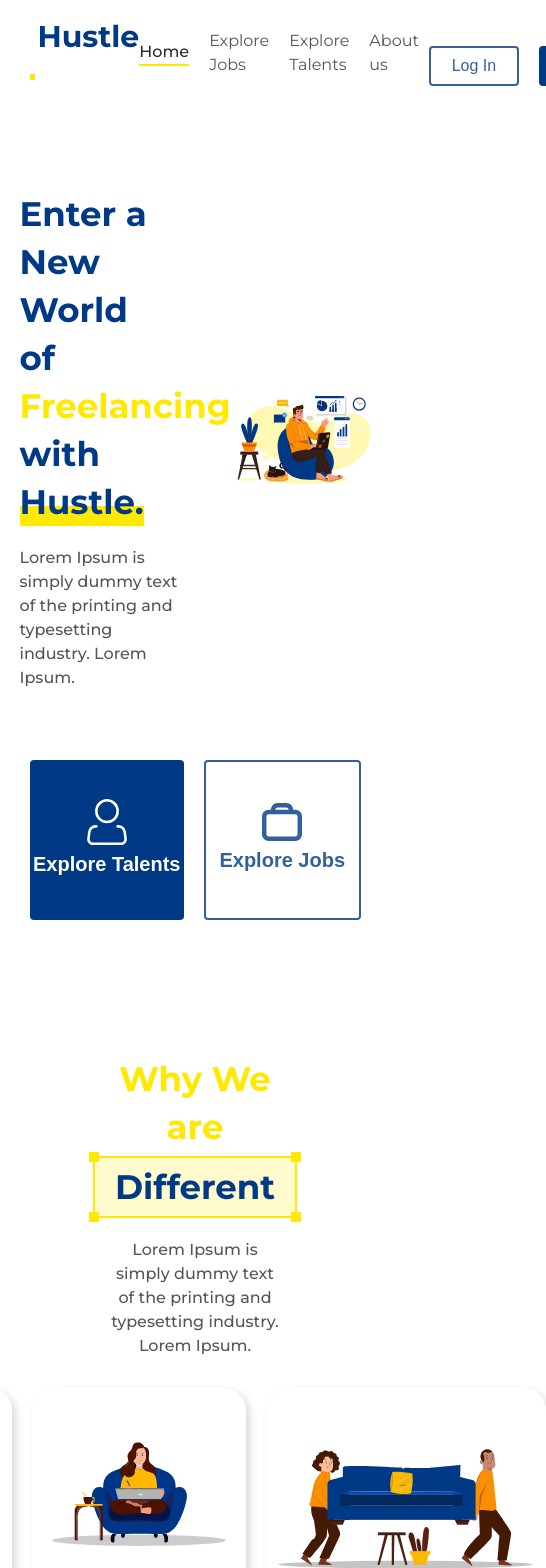
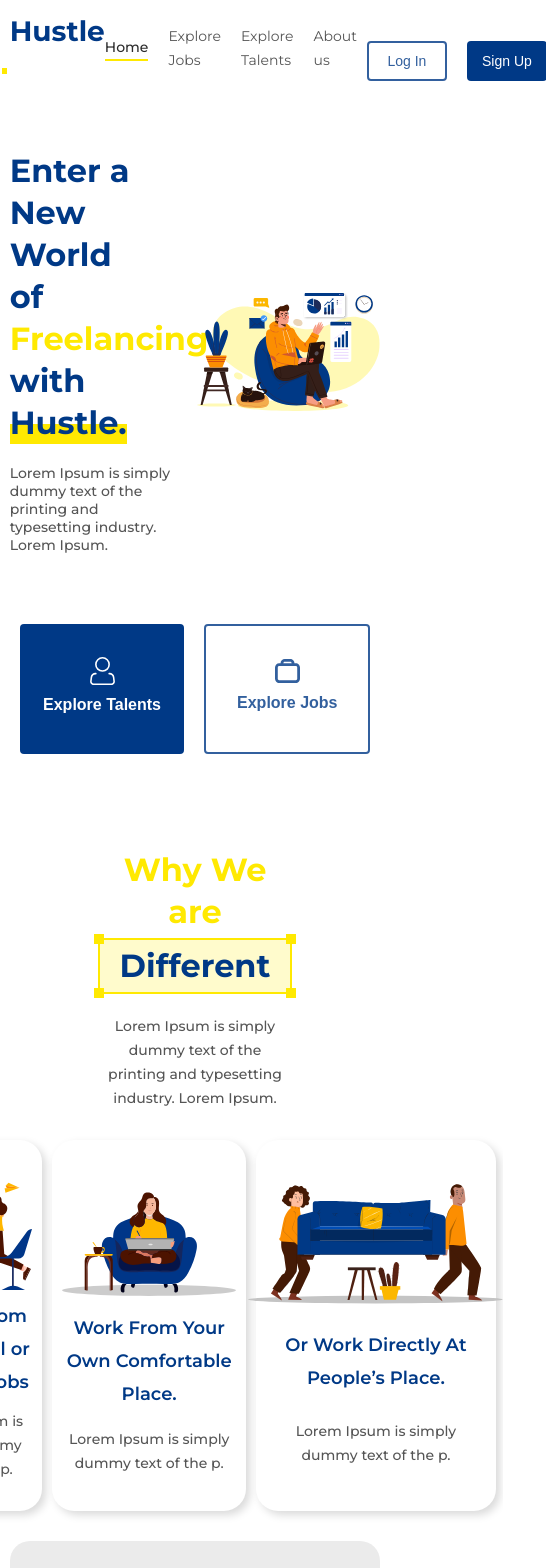
Before and after one commit to ayushagrahari0511/hustle, a React (Create React App) app: page / in a window 390 px wide. Shown: the top 1568 px of the page, 546 px wide, since content can reach past the window. Built offline with nearby package versions, Linux system fonts and the light colour scheme.

Commit message:
initial commit

```diff
--- a/src/components/Footer/Footer.module.css
+++ b/src/components/Footer/Footer.module.css
@@ -1,5 +1,6 @@
 .wrapper {
     width: 100%;
+    padding-top: 7rem;
     display: flex;
     flex-direction: column;
     align-items: center;
@@ -85,18 +86,46 @@
 
 /*  */
 @media (max-width: 1400px) {
-
+    .social_icons > a > img {
+        width: 4rem;
+        cursor: pointer;
+    }
 }
 
 
 @media (max-width: 1199.98px) {
+    .hustle {
+        line-height: 3.8rem;
+    }
+    .hustle::before {
+        height: 1.5rem;
+    }
 
+    .social_icons > a > img {
+        width: 3.5rem;
+        cursor: pointer;
+    }
 }
 
 
 /* for Medium devices such as tablets */
 @media (max-width: 991.98px) {
+    .wrapper {
+        grid-gap: 1rem;
+    }
 
+    .social_icons > a > img {
+        width: 3rem;
+        cursor: pointer;
+    }
+
+    .social_icons {
+        grid-gap: 2rem;
+    }
+
+    .links {
+        grid-gap: 3rem;
+    }
 }
 
 /* Small devices (landscape phone, ) */
--- a/src/components/Home/Feature/Feature.module.css
+++ b/src/components/Home/Feature/Feature.module.css
@@ -1,5 +1,5 @@
 .container {
-    padding: 5rem 0;
+    padding-top: 5rem;
     width: 100%;
     display: flex;
     flex-direction: column;
@@ -97,7 +97,7 @@
 
 .img {
     display: flex;
-    align-items: flex-end;
+    align-items: center;
     justify-content: flex-end;
 }
 
@@ -164,7 +164,37 @@
 
 
 /* for Medium devices such as tablets */
-@media (max-width: 991.98px) {}
+@media (max-width: 991.98px) {
+    .title {
+        margin-top: 1rem;
+    }
+
+    .feature {
+        grid-column-gap: 1rem;
+    }
+
+    .desc {
+        width: 60%;
+    }
+
+    .desc>h5 {
+        font-size: 1.4rem;
+        margin-bottom: 0;
+    }
+
+    .client_feature>h3 {
+        font-size: 1.8rem;
+    }
+
+    .client_feature>img {
+        width: 1.5rem;
+    }
+
+    .desc>button {
+        width: 12rem;
+        height: 4rem;
+    }
+}
 
 /* Small devices (landscape phone, ) */
 
--- a/src/components/Home/Hero/Hero.module.css
+++ b/src/components/Home/Hero/Hero.module.css
@@ -59,7 +59,7 @@
 }
 
 .hero1_right > img {
-    width: 70%;
+    width: 85%;
 }
 
 .hero2 {
@@ -132,6 +132,10 @@
         line-height: 2.4rem;
     }
 
+    .hero1_right > img {
+        width: 90%;
+    }
+
     .hero2 > button {
         width: 32rem;
         height: 16rem;
@@ -149,7 +153,26 @@
 
   /* for Medium devices such as tablets */
   @media (max-width: 991.98px) {
+    .hero1 {
+        margin-top: 2rem;
+    }
 
+    .hero1_left > h5 {
+        line-height: 1.8rem;
+    }
+
+    .hero2 > button {
+        width: 25rem;
+        height: 13rem;
+    }
+
+    .hero2 > button > h3 {
+        font-size: 1.6rem;
+    }
+
+    .hero2 > button > img {
+        width: 2.5rem;
+    }
   }
 
   /* Small devices (landscape phone, ) */
--- a/src/components/Home/Home.module.css
+++ b/src/components/Home/Home.module.css
@@ -1,7 +1,6 @@
 .home {
     position: relative;
-    /* top: 12rem; */
-    padding-top: 12rem;
+    padding-top: 10rem;
     z-index: 2;
 }
 
--- a/src/components/Navbar/Navbar.module.css
+++ b/src/components/Navbar/Navbar.module.css
@@ -1,5 +1,5 @@
 .container {
-    padding: 2rem;
+    padding: 2rem 0;
     background: #fff;
     position: fixed;
     top: 0;
@@ -74,13 +74,22 @@
     .links {
         grid-gap: 2rem;
     }
-
 }
 
 
 /* for Medium devices such as tablets */
 @media (max-width: 991.98px) {
+    .container {
+        padding: 1.5rem 0;
+    }
 
+    .navbar {
+        grid-template-columns: 1fr 3fr 1fr;
+    }
+
+    .links {
+        grid-gap: 2rem;
+    }
 }
 
 /* Small devices (landscape phone, ) */
--- a/src/components/shared/FeatureCard/FeatureCard.module.css
+++ b/src/components/shared/FeatureCard/FeatureCard.module.css
@@ -69,7 +69,21 @@
 
 
 /* for Medium devices such as tablets */
-@media (max-width: 991.98px) {}
+@media (max-width: 991.98px) {
+    .container {
+        width: 24rem;
+        padding: 3rem 1rem;
+        gap: 1rem;
+    }
+
+    .container>h3 {
+        font-size: 1.8rem;
+    }
+
+    .container>h5 {
+        font-size: 1.4rem;
+    }
+}
 
 /* Small devices (landscape phone, ) */
 
--- a/src/index.css
+++ b/src/index.css
@@ -213,7 +213,7 @@ button {
   }
 
   h4 {
-    font-size: 1.8rem;
+    font-size: 1.6rem;
     line-height: 2.4rem;
   }
 
@@ -244,6 +244,41 @@ button {
 /* for Medium devices such as tablets */
 @media (max-width: 991.98px) {
 
+  h2 {
+    font-size: 3.2rem;
+    line-height: 4.2rem;
+  }
+
+  h3 {
+    font-size: 2.8rem;
+    line-height: 3.3rem;
+  }
+
+  h4 {
+    font-size: 1.4rem;
+  }
+
+  h5 {
+    font-size: 1.4rem;
+  }
+
+  h6 {
+    font-size: 1.4rem;
+  }
+
+  p {
+    font-size: 1.4rem;
+  }
+
+  .wrapper {
+    width: 95%;
+  }
+
+  button {
+    width: 8rem;
+    height: 4rem;
+  }
+
 }
 
 /* Small devices (landscape phone, ) */
```
